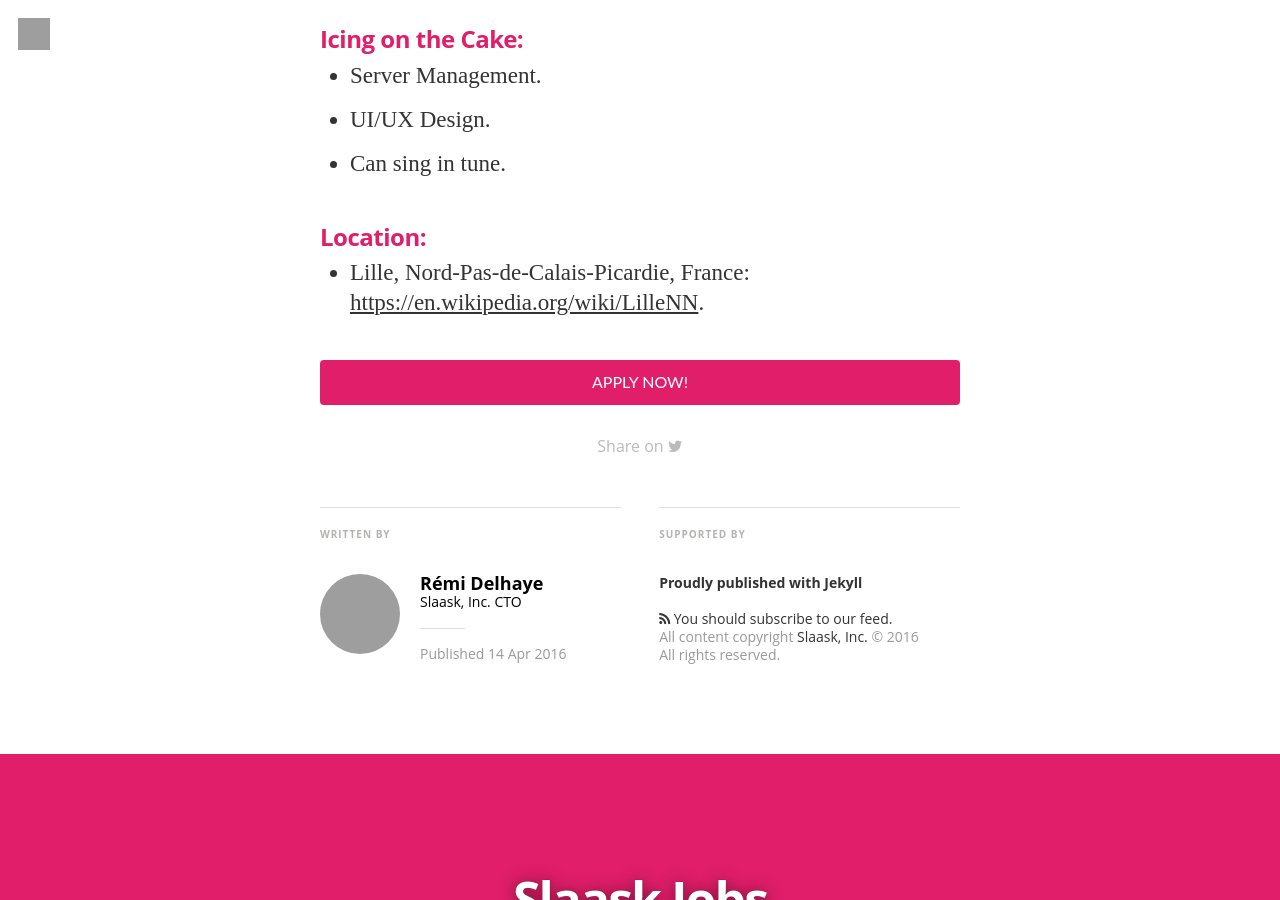
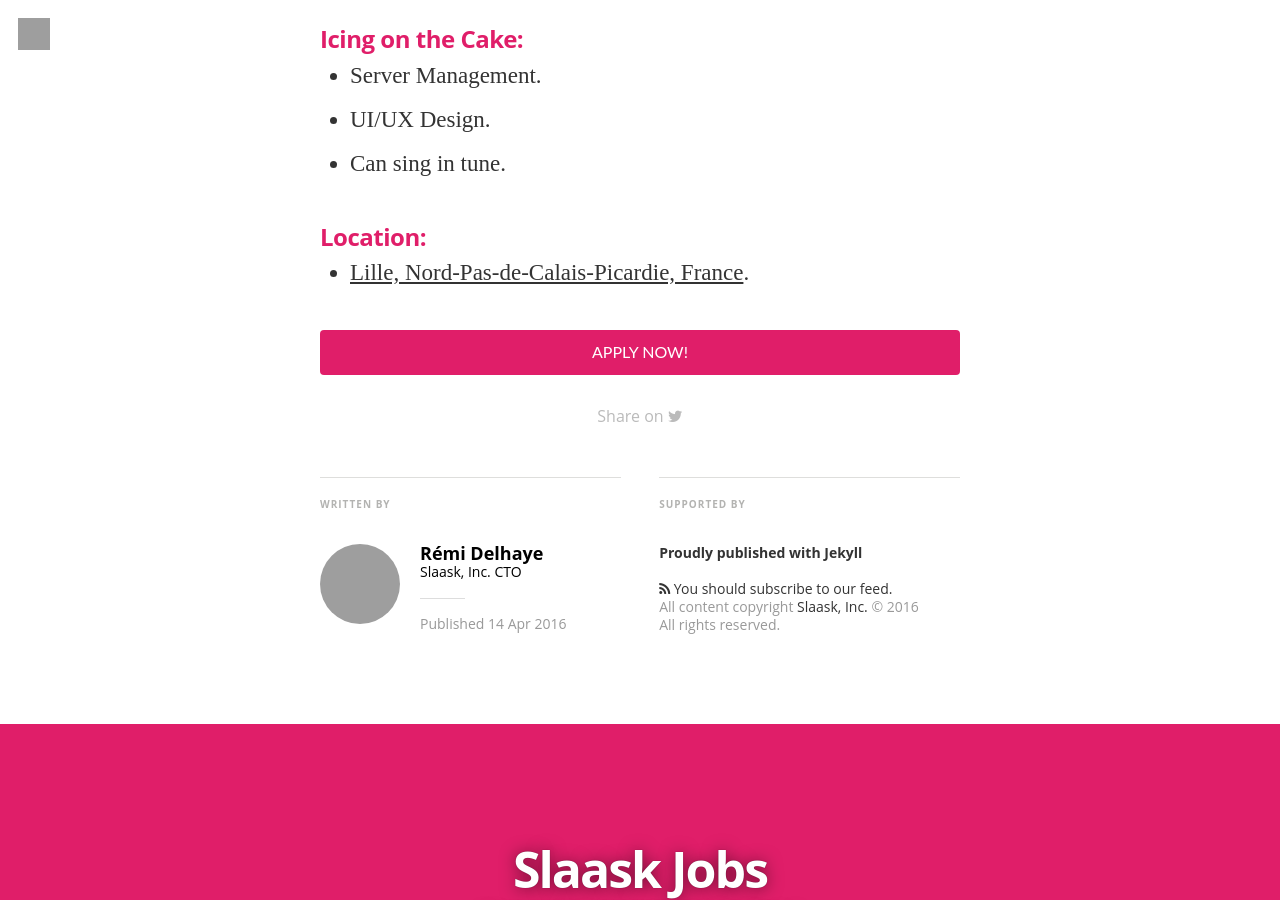
Before and after one commit to slaaskhq/jobs, a Jekyll site: the page built from _posts/2016-04-14-senior-full-stack-web-developer.markdown, in a window 1280 px wide and 900 px high, scrolled down 1940 px. Built offline with Jekyll 4.4.1, drawn with Linux system fonts in a browser that asks for light colours; nearby versions of some CDN libraries; emoji names are drawn with the system emoji font; some web fonts are replaced; some of the changed lines change nothing that is shown; grey boxes are pictures that could not be loaded.

Commit message:
Update 2016-04-14-senior-full-stack-web-developer.markdown

```diff
--- a/_posts/2016-04-14-senior-full-stack-web-developer.markdown
+++ b/_posts/2016-04-14-senior-full-stack-web-developer.markdown
@@ -48,4 +48,4 @@
 
 ### Location:
 
-- Lille, Nord-Pas-de-Calais-Picardie, France: [https://en.wikipedia.org/wiki/LilleNN](https://en.wikipedia.org/wiki/Lille).
+- [Lille, Nord-Pas-de-Calais-Picardie, France](https://en.wikipedia.org/wiki/Lille).
```
